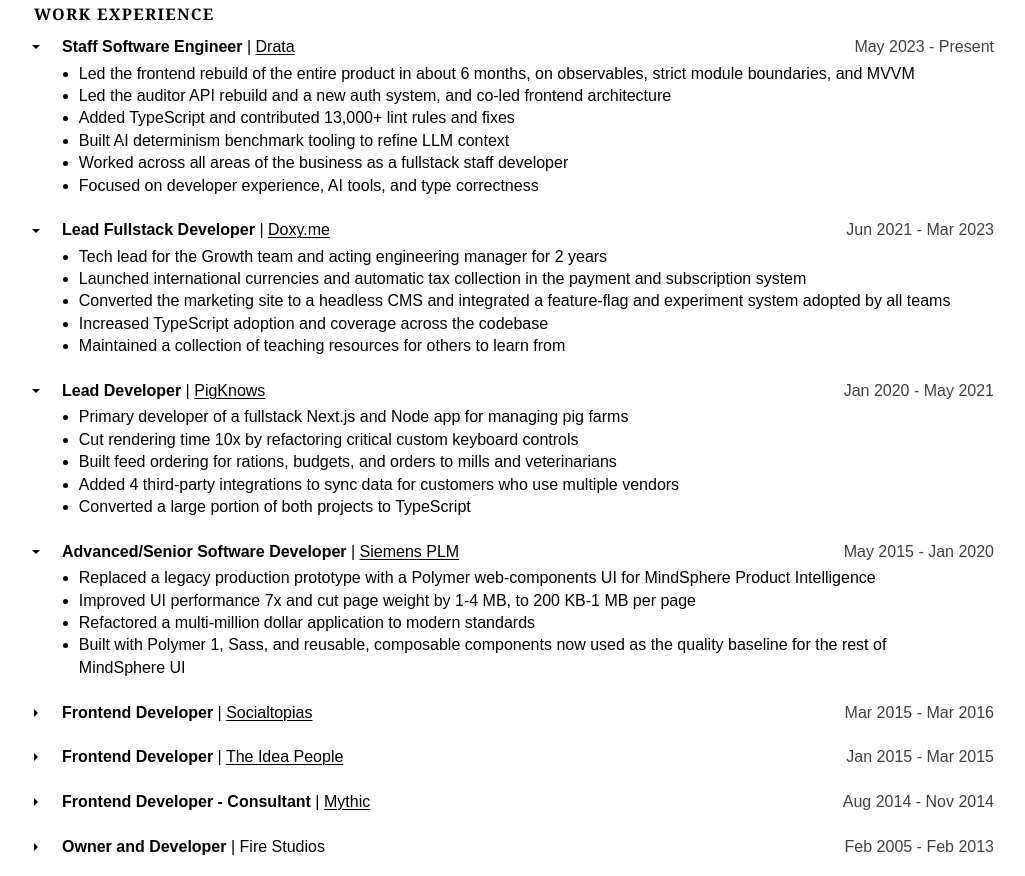
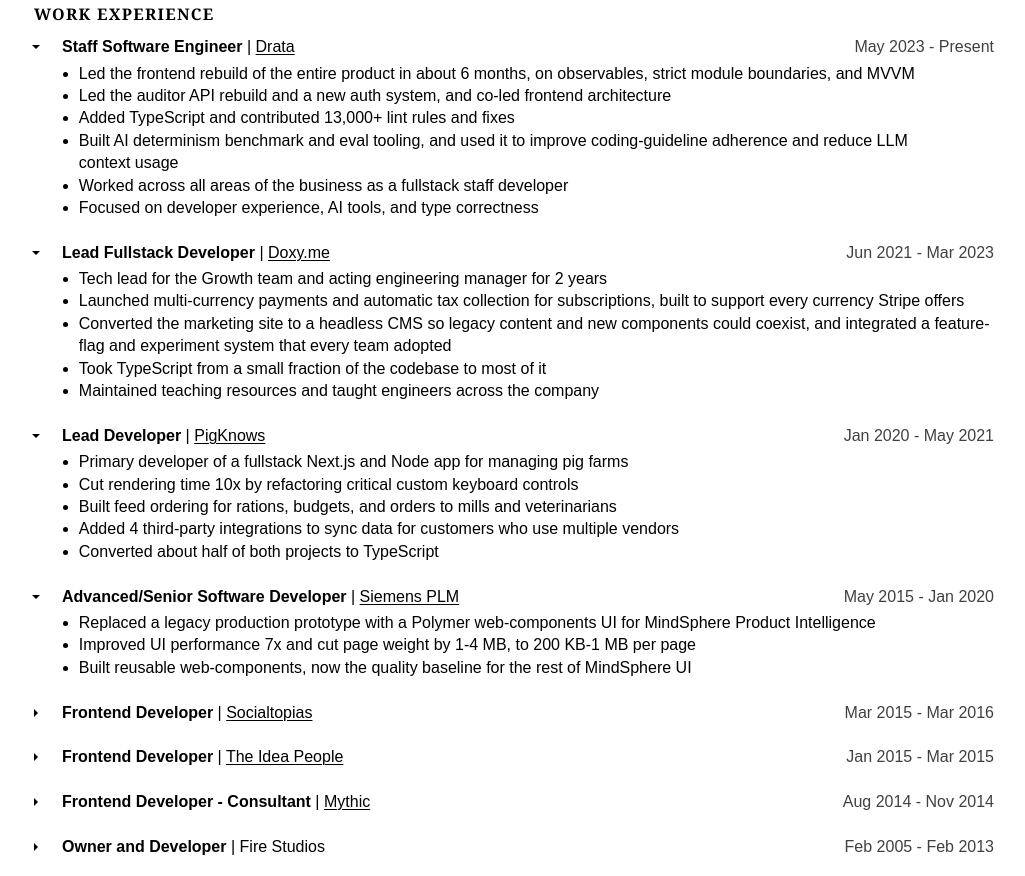
Before and after one commit to JonathanWolfe/jonathanwolfe.github.io, a website: page resume.html in a window 1280 px wide. Shown: the part 359-1235 px from the top of the page, without its empty margins (126-1151 px from the left). Drawn offline with Linux system fonts and the light colour scheme.

Commit message:
Refine work history copy
Keep stack details, add benchmark and eval tooling and web-components wording, use qualitative figures for Doxy.me and PigKnows. Set print line height to 1.35 to keep one page.

```diff
--- a/resume.html
+++ b/resume.html
@@ -318,7 +318,7 @@
         }
 
         :root {
-          --lead: 1.4;
+          --lead: 1.35;
           --keyword-size: 0.7143rem;
         }
 
@@ -479,7 +479,8 @@
                 Added TypeScript and contributed 13,000+ lint rules and fixes
               </li>
               <li>
-                Built AI determinism benchmark tooling to refine LLM context
+                Built AI determinism benchmark and eval tooling, and used it to
+                improve coding-guideline adherence and reduce LLM context usage
               </li>
               <li class="web-only">
                 Worked across all areas of the business as a fullstack staff
@@ -512,19 +513,21 @@
                 2 years
               </li>
               <li>
-                Launched international currencies and automatic tax collection
-                in the payment and subscription system
+                Launched multi-currency payments and automatic tax collection
+                for subscriptions, built to support every currency Stripe offers
               </li>
               <li>
-                Converted the marketing site to a headless CMS and integrated a
-                feature-flag and experiment system adopted by all teams
+                Converted the marketing site to a headless CMS so legacy content
+                and new components could coexist, and integrated a feature-flag
+                and experiment system that every team adopted
               </li>
               <li>
-                Increased TypeScript adoption and coverage across the codebase
+                Took TypeScript from a small fraction of the codebase to most of
+                it
               </li>
               <li class="web-only">
-                Maintained a collection of teaching resources for others to
-                learn from
+                Maintained teaching resources and taught engineers across the
+                company
               </li>
             </ul>
           </details>
@@ -562,7 +565,7 @@
                 use multiple vendors
               </li>
               <li class="web-only">
-                Converted a large portion of both projects to TypeScript
+                Converted about half of both projects to TypeScript
               </li>
             </ul>
           </details>
@@ -594,12 +597,8 @@
                 KB-1 MB per page
               </li>
               <li class="web-only">
-                Refactored a multi-million dollar application to modern
-                standards
-              </li>
-              <li class="web-only">
-                Built with Polymer 1, Sass, and reusable, composable components
-                now used as the quality baseline for the rest of MindSphere UI
+                Built reusable web-components, now the quality baseline for the
+                rest of MindSphere UI
               </li>
             </ul>
           </details>
@@ -708,7 +707,8 @@
                 Built PHP backends and HTML, CSS, and JavaScript frontends
               </li>
               <li class="web-only">
-                Worked with clients including the University of South Carolina
+                Built sites for clients including the University of South
+                Carolina
               </li>
               <li class="web-only">
                 Outsourced overflow work and managed contractors
--- a/templates/ats.css
+++ b/templates/ats.css
@@ -304,7 +304,7 @@ h3,
   }
 
   :root {
-    --lead: 1.4;
+    --lead: 1.35;
     --keyword-size: 0.7143rem;
   }
 
```
Also changed, not shown: readme.md, 1 other file.
